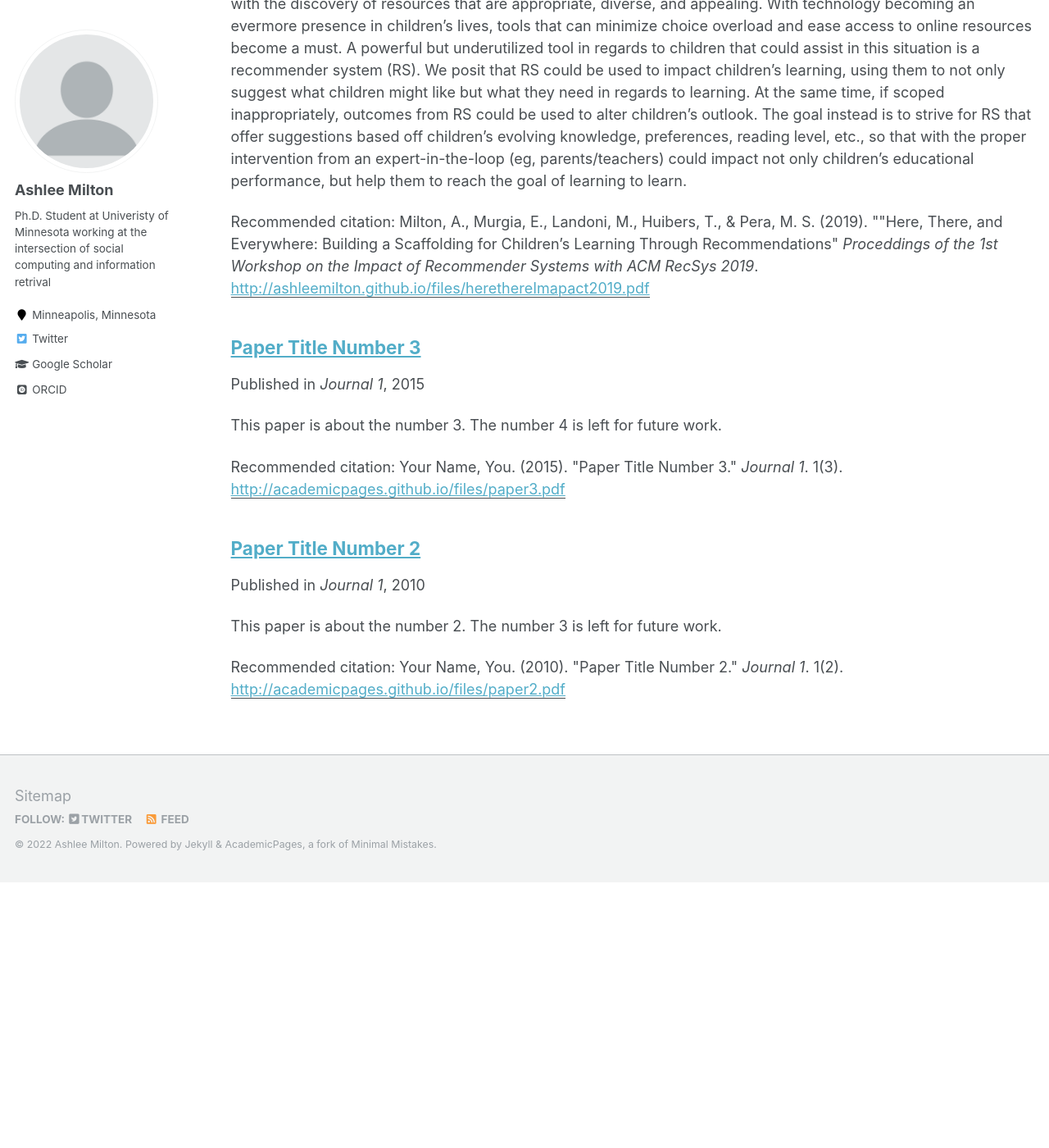
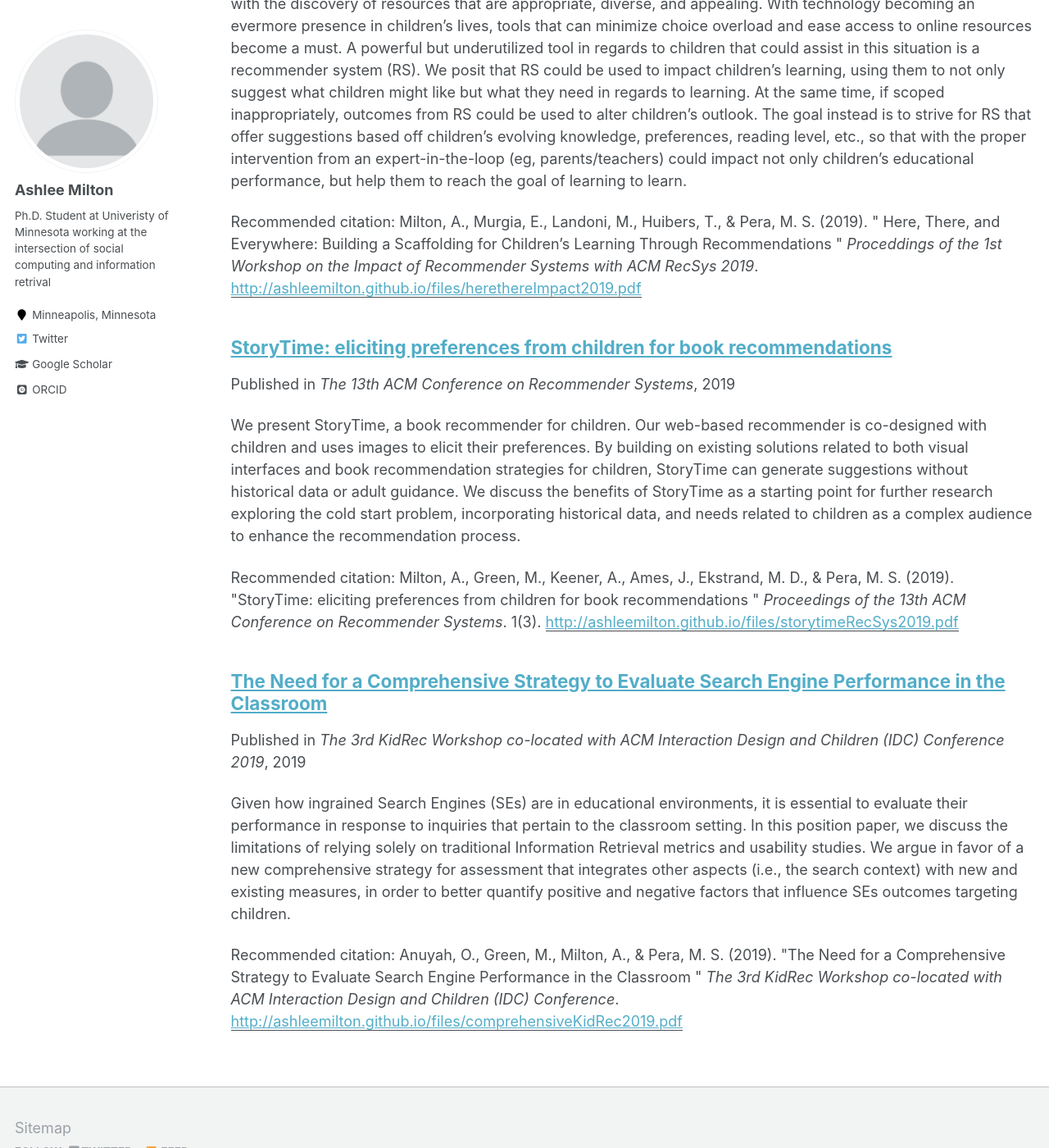
Before and after one commit to ashleemilton/ashleemilton.github.io, a Jekyll site: the page built from _pages/publications.md, in a window 1280 px wide and 1400 px high, scrolled down 350 px. Shown: the whole window at 82% size. Built offline with Jekyll 4.4.1, drawn with Linux system fonts in a browser that asks for light colours; some web fonts are replaced; before the commit the page ends 1426 px from its top, so only the background shows below that.

Commit message:
pubs working

```diff
--- a/_publications/2010-10-01-paper-title-number-2.md
+++ /dev/null
@@ -1,15 +0,0 @@
----
-title: "Paper Title Number 2"
-collection: publications
-permalink: /publication/2010-10-01-paper-title-number-2
-excerpt: 'This paper is about the number 2. The number 3 is left for future work.'
-date: 2010-10-01
-venue: 'Journal 1'
-paperurl: 'http://academicpages.github.io/files/paper2.pdf'
-citation: 'Your Name, You. (2010). &quot;Paper Title Number 2.&quot; <i>Journal 1</i>. 1(2).'
----
-This paper is about the number 2. The number 3 is left for future work.
-
-[Download paper here](http://academicpages.github.io/files/paper2.pdf)
-
-Recommended citation: Your Name, You. (2010). "Paper Title Number 2." <i>Journal 1</i>. 1(2).
--- a/_publications/2015-10-01-paper-title-number-3.md
+++ /dev/null
@@ -1,15 +0,0 @@
----
-title: "Paper Title Number 3"
-collection: publications
-permalink: /publication/2015-10-01-paper-title-number-3
-excerpt: 'This paper is about the number 3. The number 4 is left for future work.'
-date: 2015-10-01
-venue: 'Journal 1'
-paperurl: 'http://academicpages.github.io/files/paper3.pdf'
-citation: 'Your Name, You. (2015). &quot;Paper Title Number 3.&quot; <i>Journal 1</i>. 1(3).'
----
-This paper is about the number 3. The number 4 is left for future work.
-
-[Download paper here](http://academicpages.github.io/files/paper3.pdf)
-
-Recommended citation: Your Name, You. (2015). "Paper Title Number 3." <i>Journal 1</i>. 1(3).
--- /dev/null
+++ b/_publications/comprehensiveKidRec2019.md
@@ -0,0 +1,13 @@
+---
+title: "The Need for a Comprehensive Strategy to Evaluate Search Engine Performance in the Classroom"
+collection: publications
+permalink: /publication/2019-06-15-comprehensive
+excerpt: 'Given how ingrained Search Engines (SEs) are in educational environments, it is essential to evaluate their performance in response to inquiries that pertain to the classroom setting. In this position paper, we discuss the limitations of relying solely on traditional Information Retrieval metrics and usability studies. We argue in favor of a new comprehensive strategy for assessment that integrates other aspects (i.e., the search context) with new and existing measures, in order to better quantify positive and negative factors that influence SEs outcomes targeting children.'
+date: 2019-06-15
+venue: 'The 3rd KidRec Workshop co-located with ACM  Interaction Design and Children (IDC) Conference 2019'
+paperurl: 'http://ashleemilton.github.io/files/comprehensiveKidRec2019.pdf'
+citation: 'Anuyah, O., Green, M., Milton, A., & Pera, M. S. (2019). &quot;The Need for a Comprehensive Strategy to Evaluate Search Engine Performance in the Classroom &quot; <i>The 3rd KidRec Workshop co-located with ACM  Interaction Design and Children (IDC) Conference</i>.'
+---
+Given how ingrained Search Engines (SEs) are in educational environments, it is essential to evaluate their performance in response to inquiries that pertain to the classroom setting. In this position paper, we discuss the limitations of relying solely on traditional Information Retrieval metrics and usability studies. We argue in favor of a new comprehensive strategy for assessment that integrates other aspects (i.e., the search context) with new and existing measures, in order to better quantify positive and negative factors that influence SEs outcomes targeting children.
+
+[Download paper here](http://ashleemilton.github.io/files/comprehensiveKidRec2019.pdf)
--- a/_publications/herethereImpact2019.md
+++ b/_publications/herethereImpact2019.md
@@ -5,8 +5,8 @@ permalink: /publication/2019-09-16-herethere
 excerpt: 'Reading and literacy are on the decline among children. This is compounded by the fact that children have trouble with the discovery of resources that are appropriate, diverse, and appealing. With technology becoming an evermore presence in children’s lives, tools that can minimize choice overload and ease access to online resources become a must. A powerful but underutilized tool in regards to children that could assist in this situation is a recommender system (RS). We posit that RS could be used to impact children’s learning, using them to not only suggest what children might like but what they need in regards to learning. At the same time, if scoped inappropriately, outcomes from RS could be used to alter children’s outlook. The goal instead is to strive for RS that offer suggestions based off children’s evolving knowledge, preferences, reading level, etc., so that with the proper intervention from an expert-in-the-loop (eg, parents/teachers) could impact not only children’s educational performance, but help them to reach the goal of learning to learn.'
 date: 2019-09-16
 venue: 'The 1st Workshop on the Impact of Recommender Systems with ACM RecSys 2019'
-paperurl: 'http://ashleemilton.github.io/files/herethereImapact2019.pdf'
-citation: 'Milton, A., Murgia, E., Landoni, M., Huibers, T., & Pera, M. S. (2019). &quot;"Here, There, and Everywhere: Building a Scaffolding for Children’s Learning Through Recommendations&quot; <i>Proceddings of the 1st Workshop on the Impact of Recommender Systems with ACM RecSys 2019</i>.'
+paperurl: 'http://ashleemilton.github.io/files/herethereImpact2019.pdf'
+citation: 'Milton, A., Murgia, E., Landoni, M., Huibers, T., & Pera, M. S. (2019). &quot; Here, There, and Everywhere: Building a Scaffolding for Children’s Learning Through Recommendations &quot; <i>Proceddings of the 1st Workshop on the Impact of Recommender Systems with ACM RecSys 2019</i>.'
 ---
 Reading and literacy are on the decline among children. This is compounded by the fact that children have trouble with the discovery of resources that are appropriate, diverse, and appealing. With technology becoming an evermore presence in children’s lives, tools that can minimize choice overload and ease access to online resources become a must. A powerful but underutilized tool in regards to children that could assist in this situation is a recommender system (RS). We posit that RS could be used to impact children’s learning, using them to not only suggest what children might like but what they need in regards to learning. At the same time, if scoped inappropriately, outcomes from RS could be used to alter children’s outlook. The goal instead is to strive for RS that offer suggestions based off children’s evolving knowledge, preferences, reading level, etc., so that with the proper intervention from an expert-in-the-loop (eg, parents/teachers) could impact not only children’s educational performance, but help them to reach the goal of learning to learn.
 
--- /dev/null
+++ b/_publications/storytimeRecSys2019.md
@@ -0,0 +1,13 @@
+---
+title: "StoryTime: eliciting preferences from children for book recommendations"
+collection: publications
+permalink: /publication/2019-09-10-storytime
+excerpt: 'We present StoryTime, a book recommender for children. Our web-based recommender is co-designed with children and uses images to elicit their preferences. By building on existing solutions related to both visual interfaces and book recommendation strategies for children, StoryTime can generate suggestions without historical data or adult guidance. We discuss the benefits of StoryTime as a starting point for further research exploring the cold start problem, incorporating historical data, and needs related to children as a complex audience to enhance the recommendation process.'
+date: 2019-09-10
+venue: 'The 13th ACM Conference on Recommender Systems'
+paperurl: 'http://ashleemilton.github.io/files/storytimeRecSys2019.pdf'
+citation: 'Milton, A., Green, M., Keener, A., Ames, J., Ekstrand, M. D., & Pera, M. S. (2019). &quot;StoryTime: eliciting preferences from children for book recommendations &quot; <i>Proceedings of the 13th ACM Conference on Recommender Systems</i>. 1(3).'
+---
+We present StoryTime, a book recommender for children. Our web-based recommender is co-designed with children and uses images to elicit their preferences. By building on existing solutions related to both visual interfaces and book recommendation strategies for children, StoryTime can generate suggestions without historical data or adult guidance. We discuss the benefits of StoryTime as a starting point for further research exploring the cold start problem, incorporating historical data, and needs related to children as a complex audience to enhance the recommendation process.
+
+[Download paper here](http://ashleemilton.github.io/files/storytimeRecSys2019.pdf)
```
Also changed, not shown: 2 other files.
